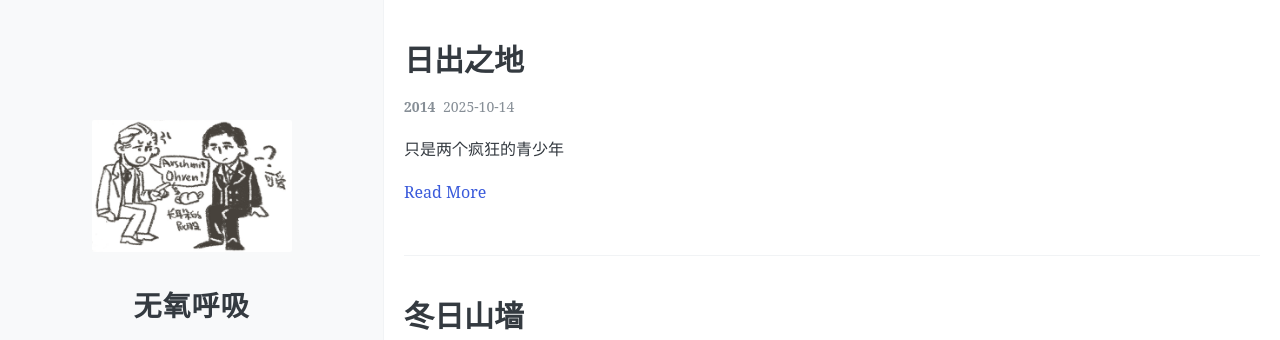
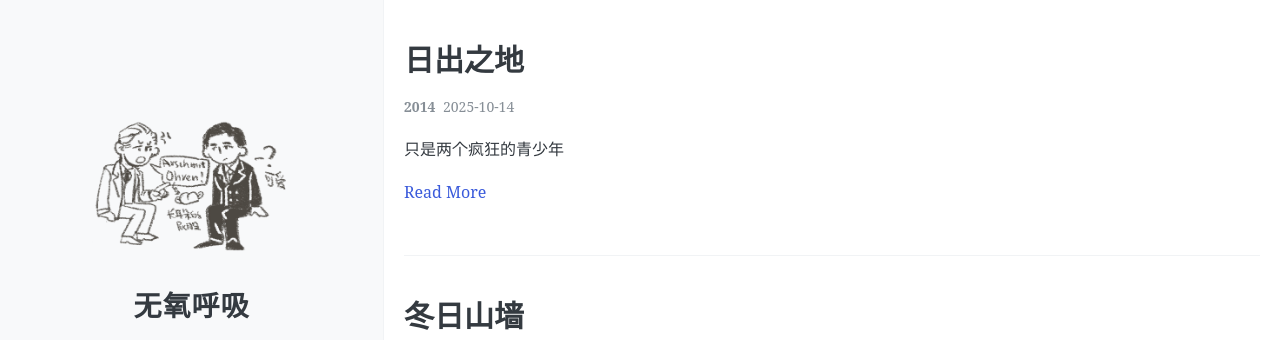
Before and after one commit to terrestrialoctopus/AnaerobicRespiration, a Jekyll site: the page built from index.html, in a window 1280 px wide. Shown: the top 340 px of the page. Built offline with Jekyll 4.4.1, drawn with Linux system fonts in a browser that asks for light colours; the list of posts is cut into pages by our own code; comment, search, counter and statistics services are not loaded.

Commit message:
Update avatar and favicon image URLs

```diff
--- a/_config.yml
+++ b/_config.yml
@@ -25,10 +25,11 @@ baseurl:
 #
 
 # 你的博客logo图片URL，建议尺寸不超过300px × 300px
-avatar: https://raw.githubusercontent.com/terrestrialoctopus/AnaerobicRespiration/refs/heads/master/images/icon.png
+avatar: https://raw.githubusercontent.com/terrestrialoctopus/AnaerobicRespiration/refs/heads/master/images/icon_large.png
 
 # 你的favicon（出现在浏览器tab上）图片URL，建议使用较小(64px × 64px)的图片
-favicon: https://raw.githubusercontent.com/FromEndWorld/LOFFER/master/images/favicon.png
+favicon: https://raw.githubusercontent.com/terrestrialoctopus/AnaerobicRespiration/refs/heads/master/images/icon_small.png
+
 
 
 # 菜单中的按钮
```
